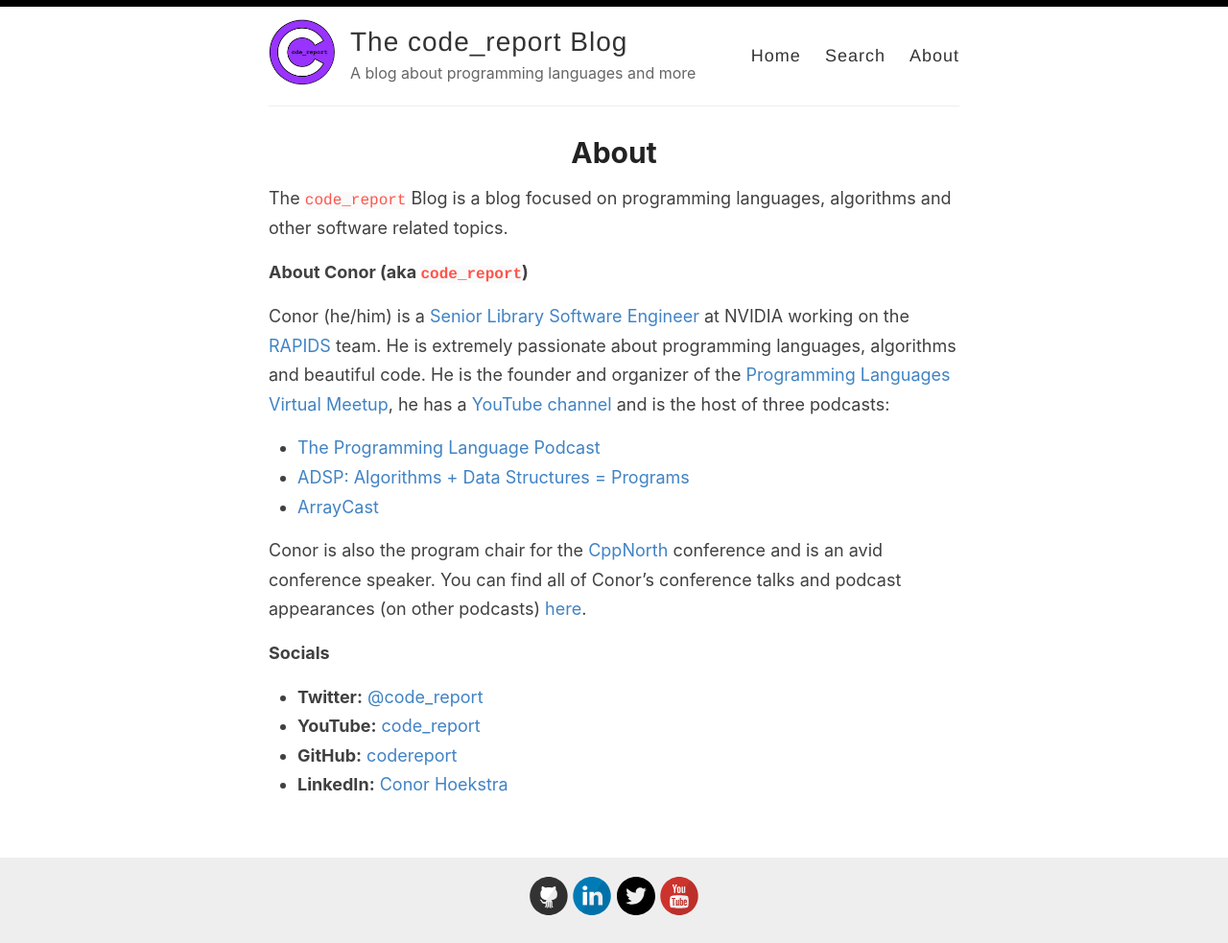
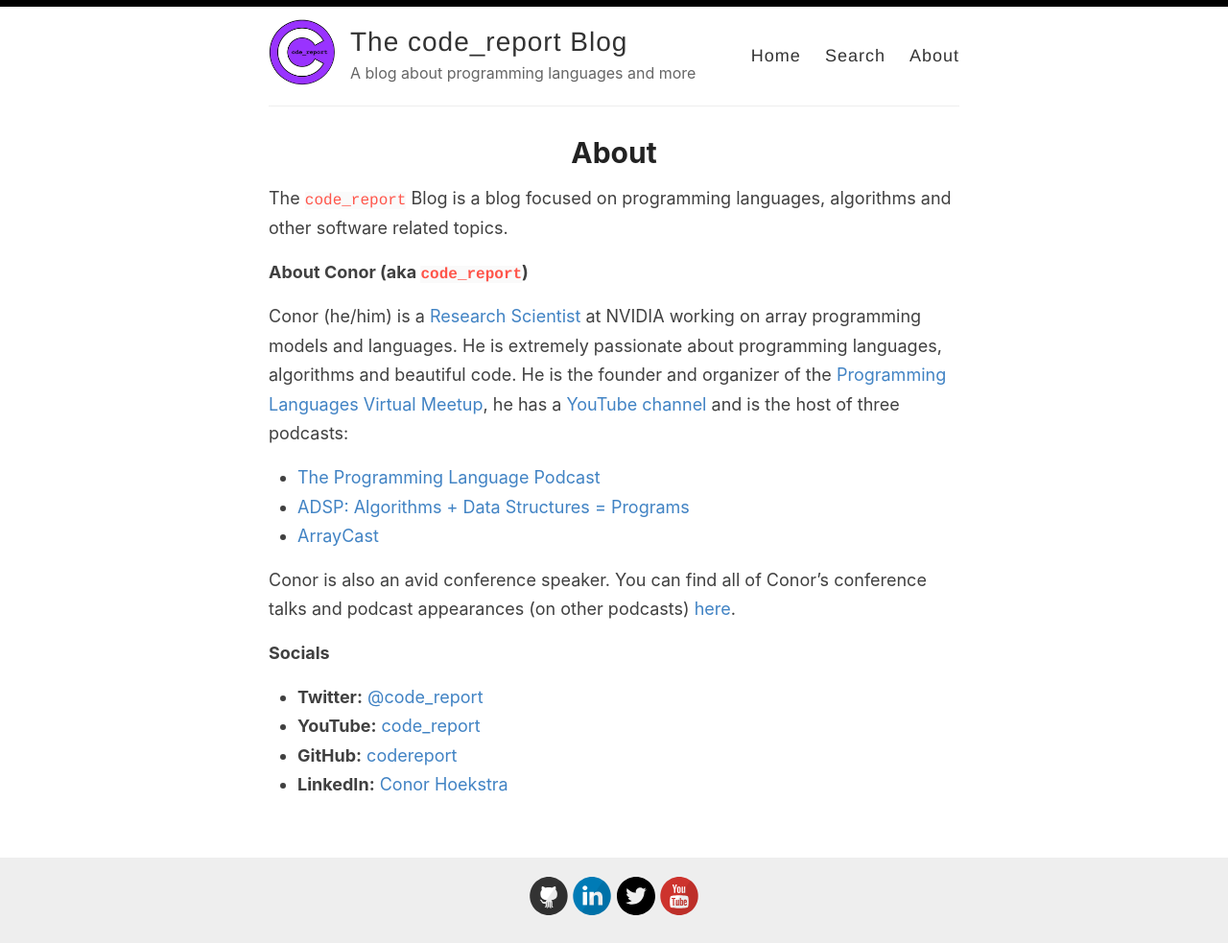
Before and after one commit to codereport/codereport.github.io, a Jekyll site: the page built from _pages/about.md, in a window 1280 px wide. Shown: the whole page at 96% size. Built offline with Jekyll 4.4.1, drawn with Linux system fonts in a browser that asks for light colours.

Commit message:
Update About

```diff
--- a/_pages/about.md
+++ b/_pages/about.md
@@ -8,12 +8,12 @@
 
 **About Conor (aka `code_report`)**
 
-Conor (he/him) is a [Senior Library Software Engineer](https://www.linkedin.com/in/conorhoekstra/) at NVIDIA working on the [RAPIDS](https://rapids.ai/) team. He is extremely passionate about programming languages, algorithms and beautiful code. He is the founder and organizer of the [Programming Languages Virtual Meetup](https://www.meetup.com/Programming-Languages-Toronto-Meetup/), he has a [YouTube channel](https://www.youtube.com/codereport) and is the host of three podcasts:
+Conor (he/him) is a [Research Scientist](https://www.linkedin.com/in/conorhoekstra/) at NVIDIA working on array programming models and languages. He is extremely passionate about programming languages, algorithms and beautiful code. He is the founder and organizer of the [Programming Languages Virtual Meetup](https://www.meetup.com/Programming-Languages-Toronto-Meetup/), he has a [YouTube channel](https://www.youtube.com/codereport) and is the host of three podcasts:
 * [The Programming Language Podcast](https://www.buzzsprout.com/1951960)
 * [ADSP: Algorithms + Data Structures = Programs](https://adspthepodcast.com/)
 * [ArrayCast](https://www.arraycast.com/)
 
-Conor is also the program chair for the [CppNorth](https://cppnorth.ca/) conference and is an avid conference speaker. You can find all of Conor's conference talks and podcast appearances (on other podcasts) [here](https://github.com/codereport/Talks/blob/master/README.md).
+Conor is also an avid conference speaker. You can find all of Conor's conference talks and podcast appearances (on other podcasts) [here](https://github.com/codereport/Talks/blob/master/README.md).
 
 **Socials**
 
```
